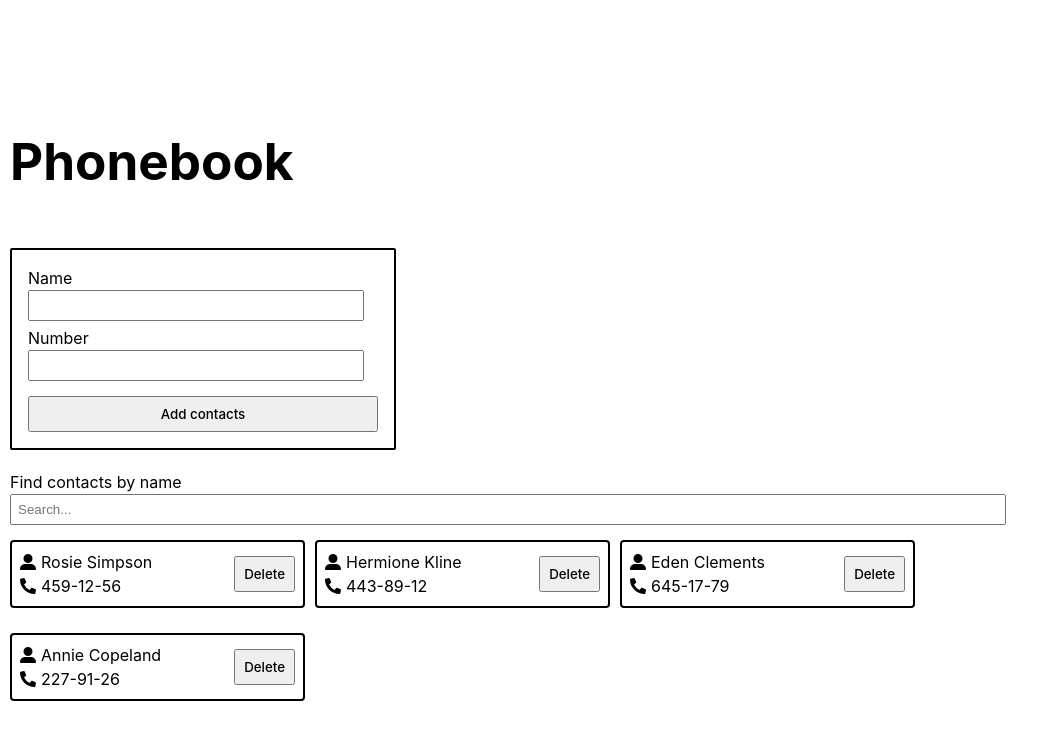
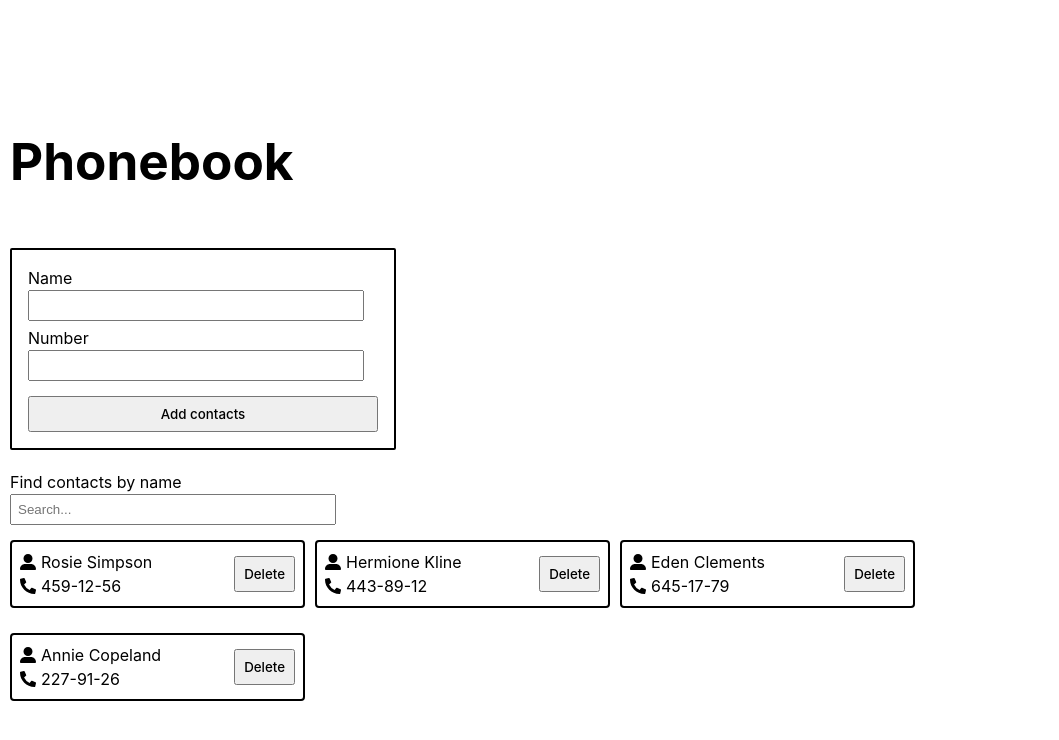
Before and after one commit to rick-77-2006/goit-react-hw-03, a React (Vite) app: page / in a window 1280 px wide. Shown: the top 740 px of the page, without its empty margins (0-1059 px from the left). Built offline with nearby package versions, Linux system fonts and the light colour scheme.

Commit message:
Update SearchBox.module.css

```diff
--- a/src/components/SearchBox/SearchBox.module.css
+++ b/src/components/SearchBox/SearchBox.module.css
@@ -5,6 +5,6 @@
 }
 
 .input {
-  width: 100%;
+  width: 310px;
   padding: 6px;
 }
```
